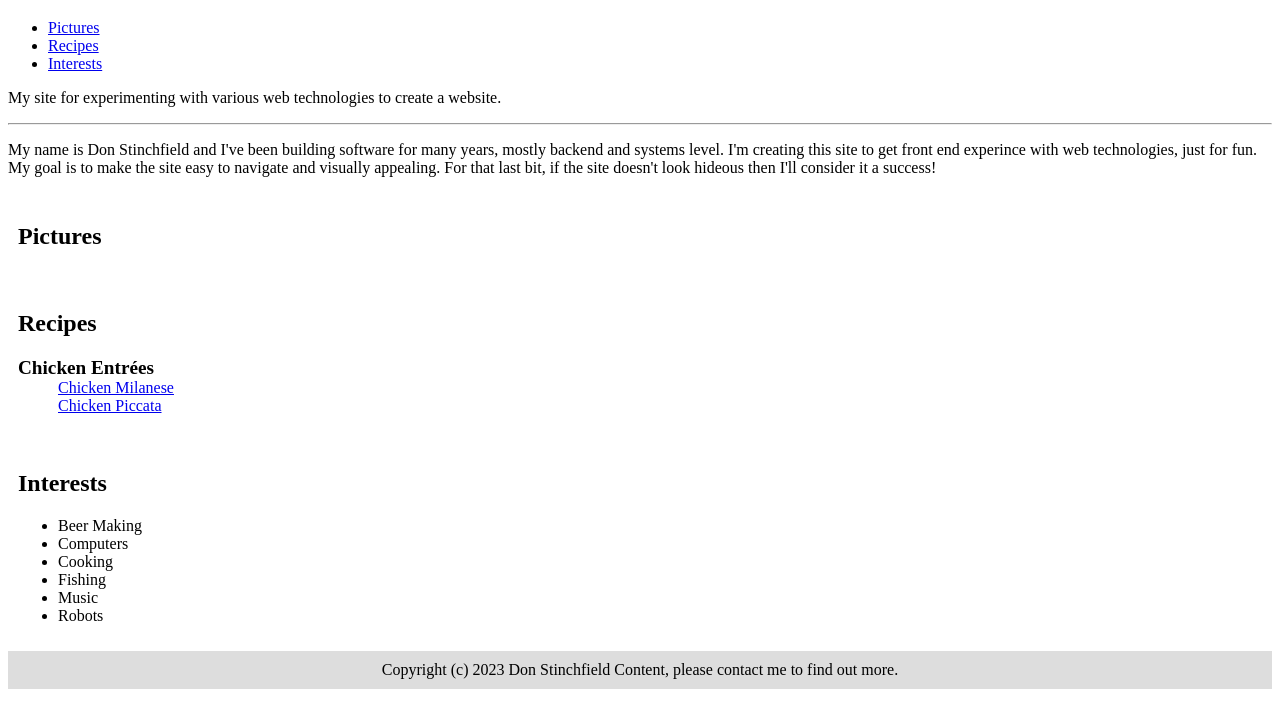
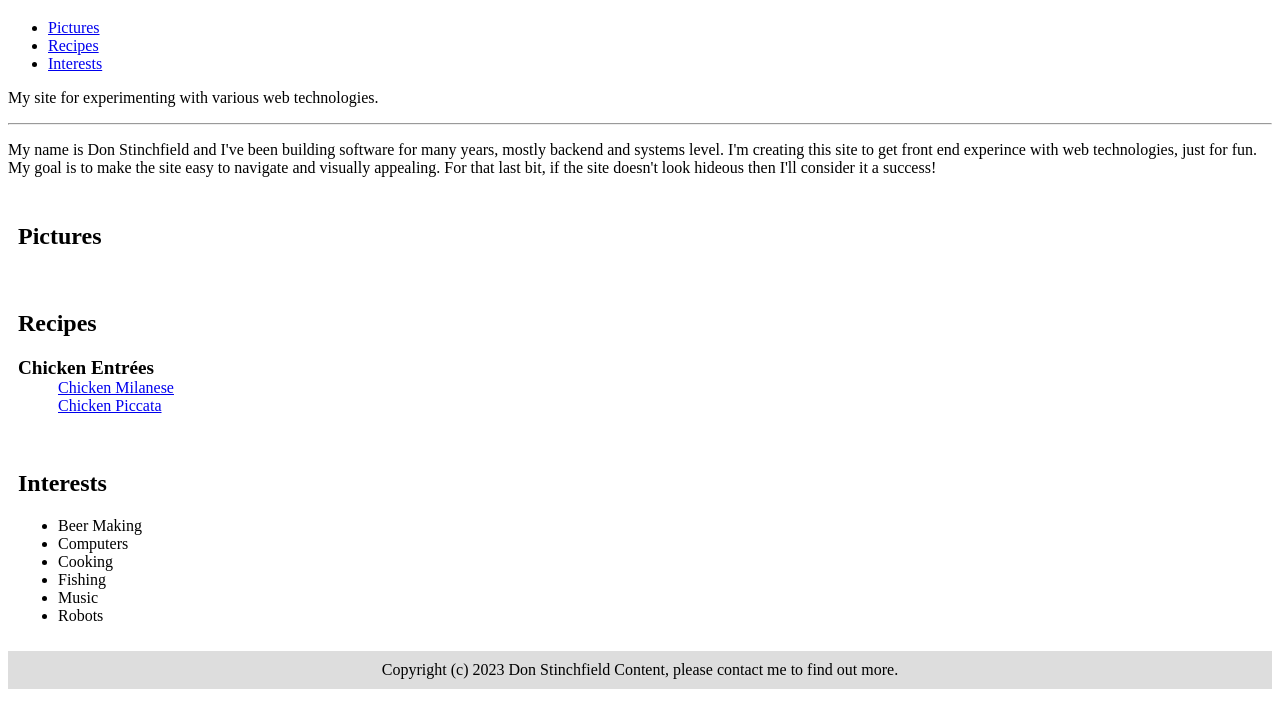
Before and after one commit to destinchfield/mywebsite, a plain HTML site: page index.html in a window 1280 px wide. Shown: the part 61-788 px from the top of the page. Drawn offline with Linux system fonts and the light colour scheme.

Commit message:
goofing around

```diff
--- a/index.html
+++ b/index.html
@@ -28,7 +28,7 @@
             </ul>
         </nav>
         <article>
-            <p>My site for experimenting with various web technologies to create a website.</p>
+            <p>My site for experimenting with various web technologies.</p>
             <hr>
             <p>My name is Don Stinchfield and I've been building software for many years, mostly backend and systems level.  I'm creating this site to get front end experince with web technologies, just for fun.  My goal is to make the site easy to navigate and visually appealing.  For that last bit, if the site doesn't look hideous then I'll consider it a success!</p>
         </article>
```
